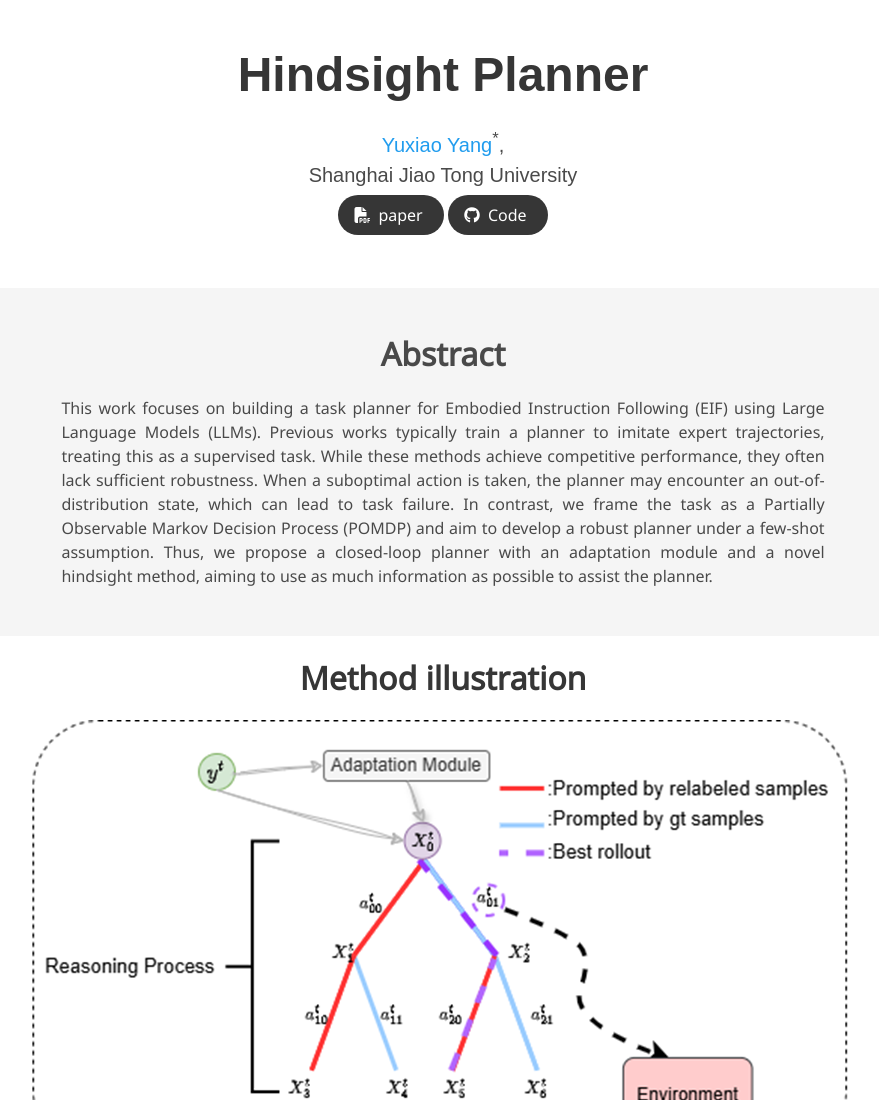
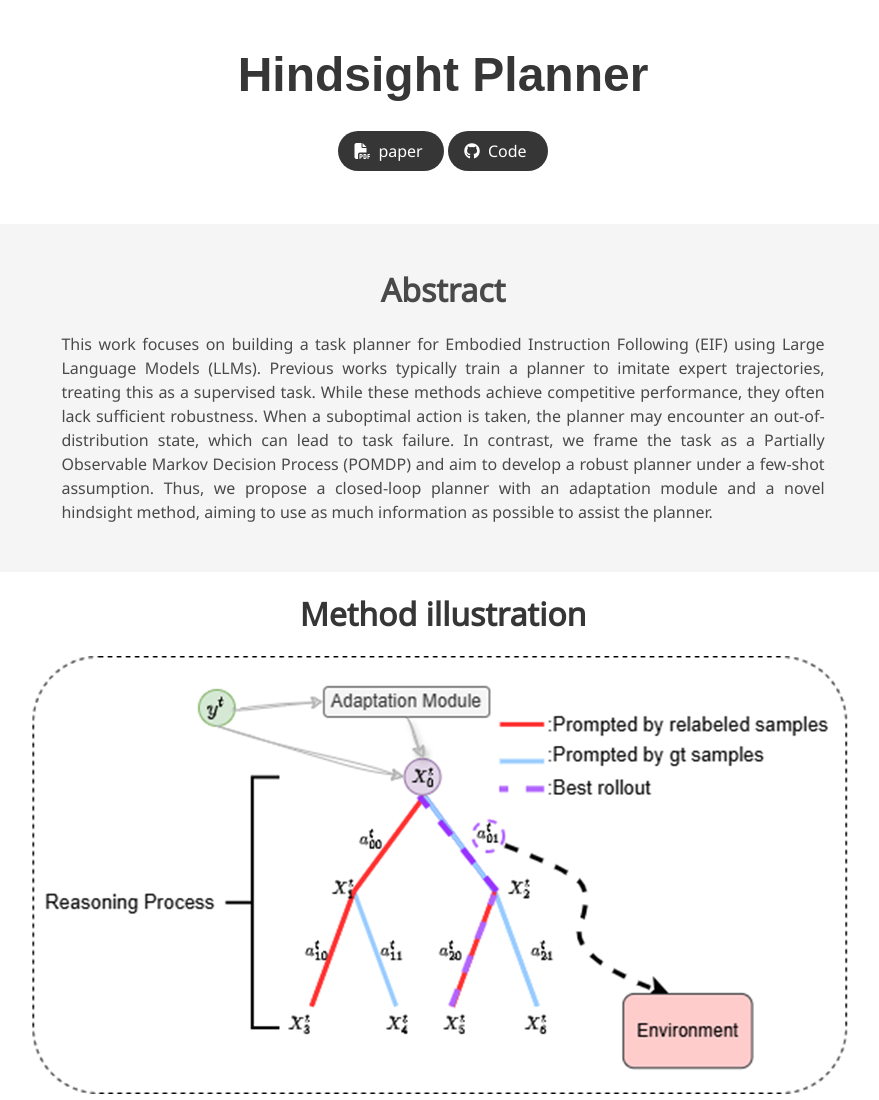
Before and after one commit to yangyuxiao-sjtu/hindsight_planner_page, a plain HTML site: page index.html in a window 1280 px wide. Shown: the top 1100 px of the page, without its empty margins (197-1076 px from the left). Drawn offline with nearby package versions, Linux system fonts and the light colour scheme; some packages are replaced by stand-ins of ours; some icons are missing; a web font is replaced by a local one.

Commit message:
Update index.html

```diff
--- a/index.html
+++ b/index.html
@@ -57,18 +57,12 @@
             <h1 class="title is-1 publication-title">Hindsight Planner</h1>
             <div class="is-size-5 publication-authors">
               <!-- Paper authors -->
-              <span class="author-block">
-                <a href="https://github.com/yangyuxiao-sjtu" target="_blank">Yuxiao Yang</a><sup>*</sup>,</span>
 
-                  </div>
-
-                  <div class="is-size-5 publication-authors">
-                    <span class="author-block">Shanghai Jiao Tong University<br>
                   </div>
 
 
                   <span class="link-block">
-                    <a href="static/pdfs/hindsight_planner.pdf" target="_blank"
+                    <a href="https://arxiv.org/abs/2412.19562" target="_blank"
                     class="external-link button is-normal is-rounded is-dark">
                     <span class="icon">
                       <i class="fas fa-file-pdf"></i>
```
